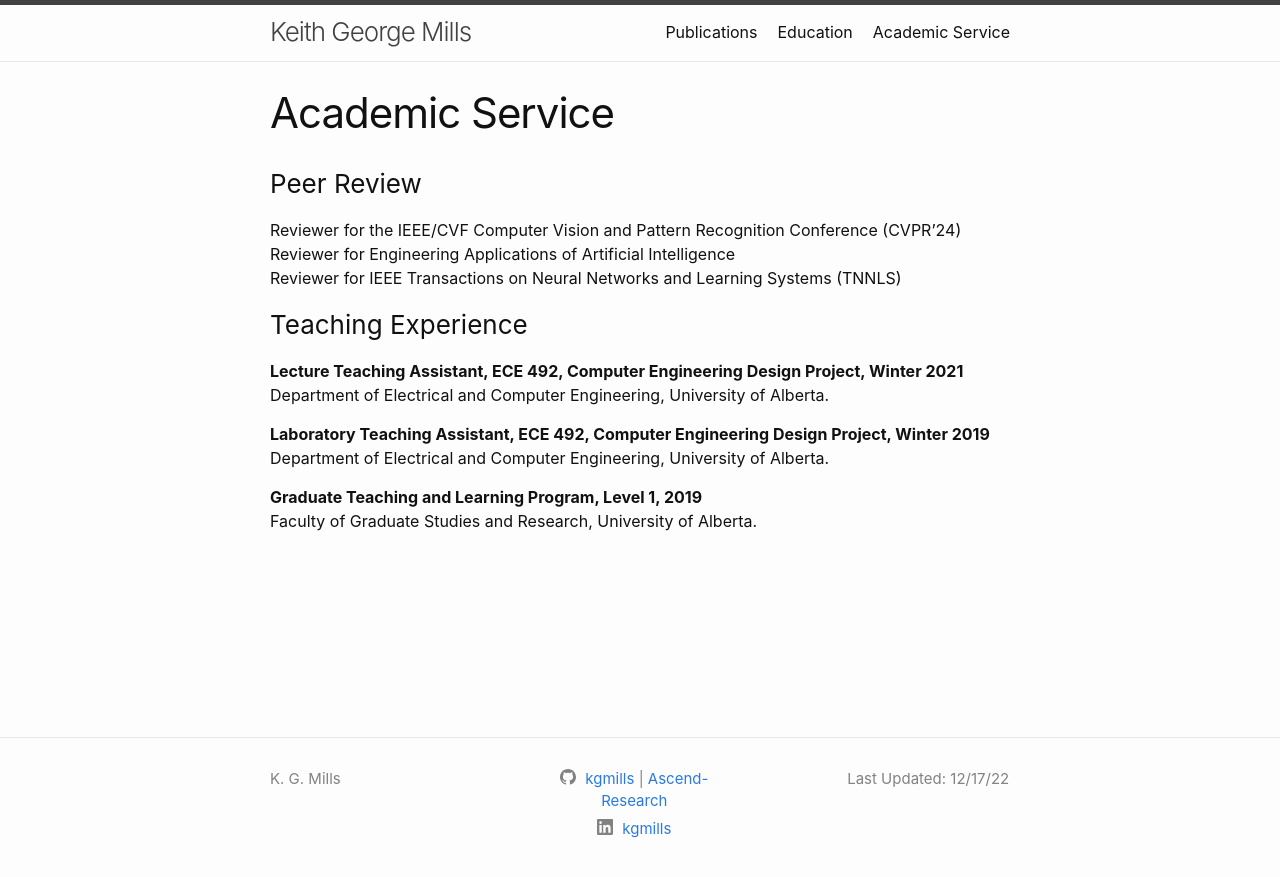
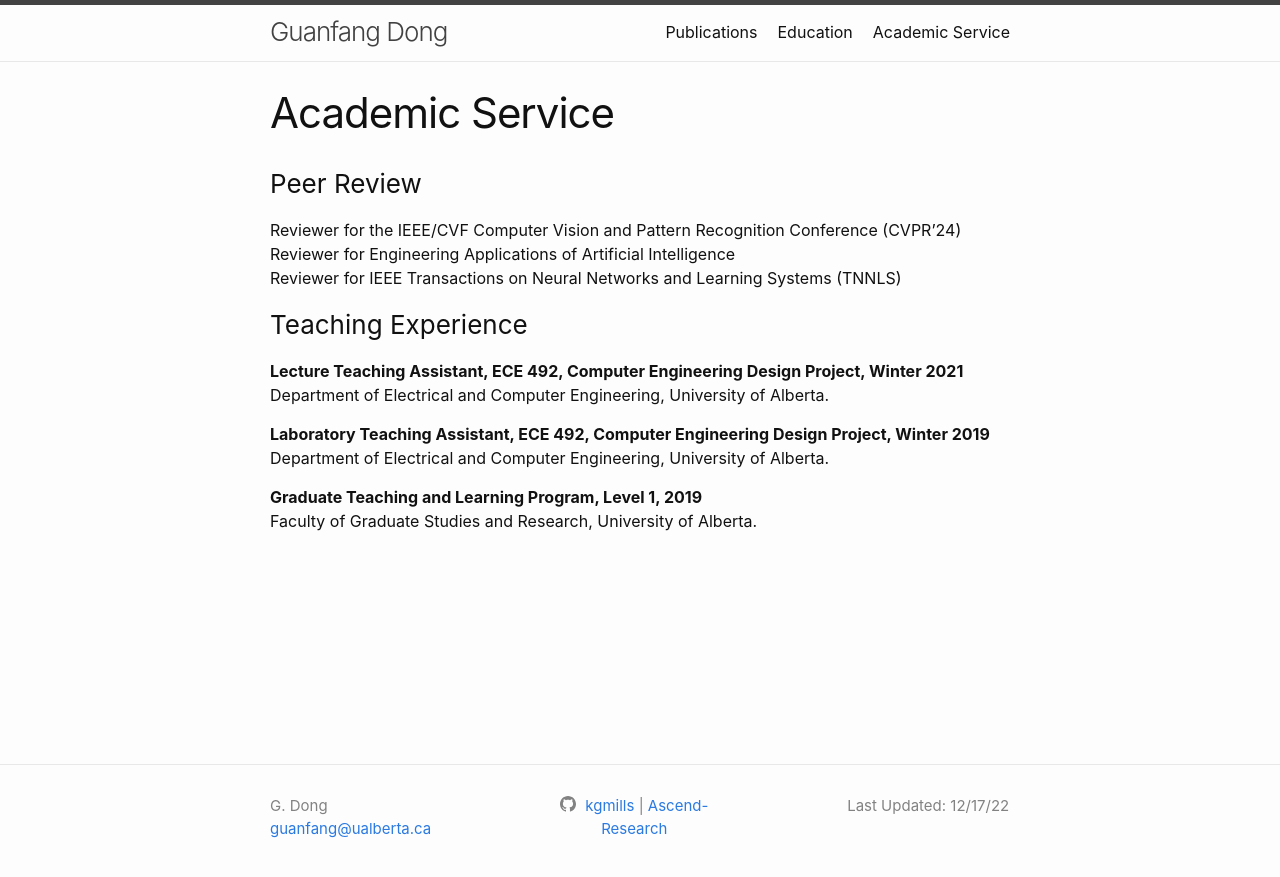
Before and after one commit to guanfangdong/guanfangdong.github.io, a Jekyll site: the page built from academic.markdown, in a window 1280 px wide. Shown: the top 877 px of the page. Built offline with Jekyll 4.4.1, drawn with Linux system fonts in a browser that asks for light colours.

Commit message:
Update _config.yml

```diff
--- a/_config.yml
+++ b/_config.yml
@@ -18,11 +18,11 @@
 # You can create any custom variable you would like, and they will be accessible
 # in the templates via {{ site.myvariable }}.
 
-title: Keith George Mills
-title_short: K. G. Mills
-#email: kgmills@ualberta.ca
+title: Guanfang Dong
+title_short: G. Dong
+email: guanfang@ualberta.ca
 description: >- # this means to ignore newlines until "baseurl:"
-linkedin_username: kgmills
+# linkedin_username: kgmills
 
 baseurl: "" # the subpath of your site, e.g. /blog
 url: "" # the base hostname & protocol for your site, e.g. http://example.com
```
